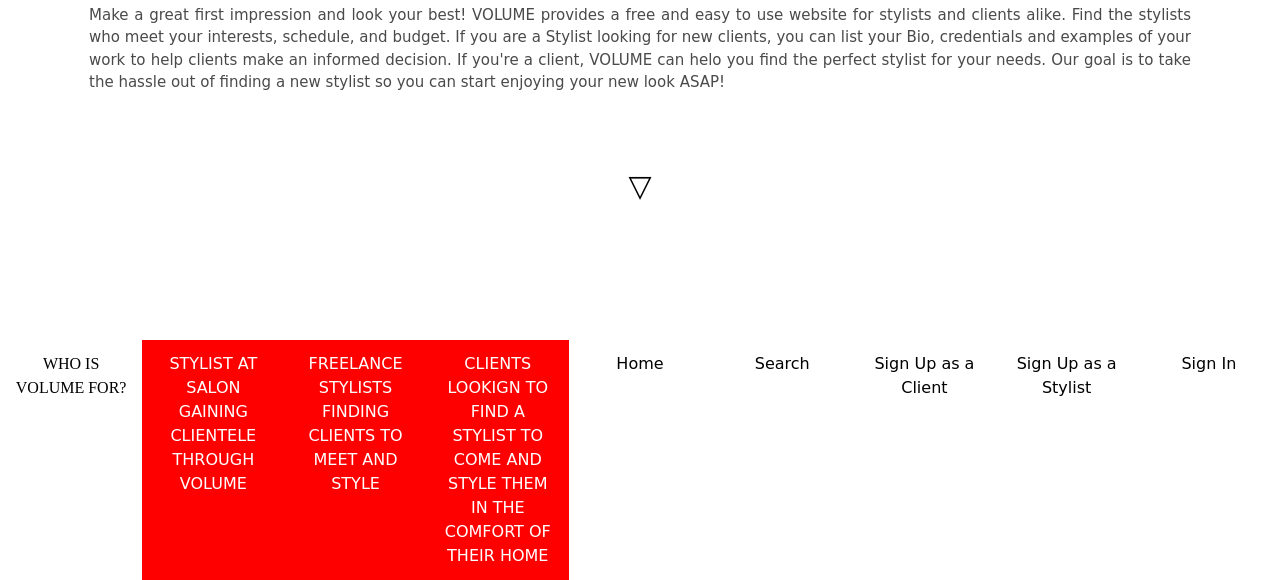
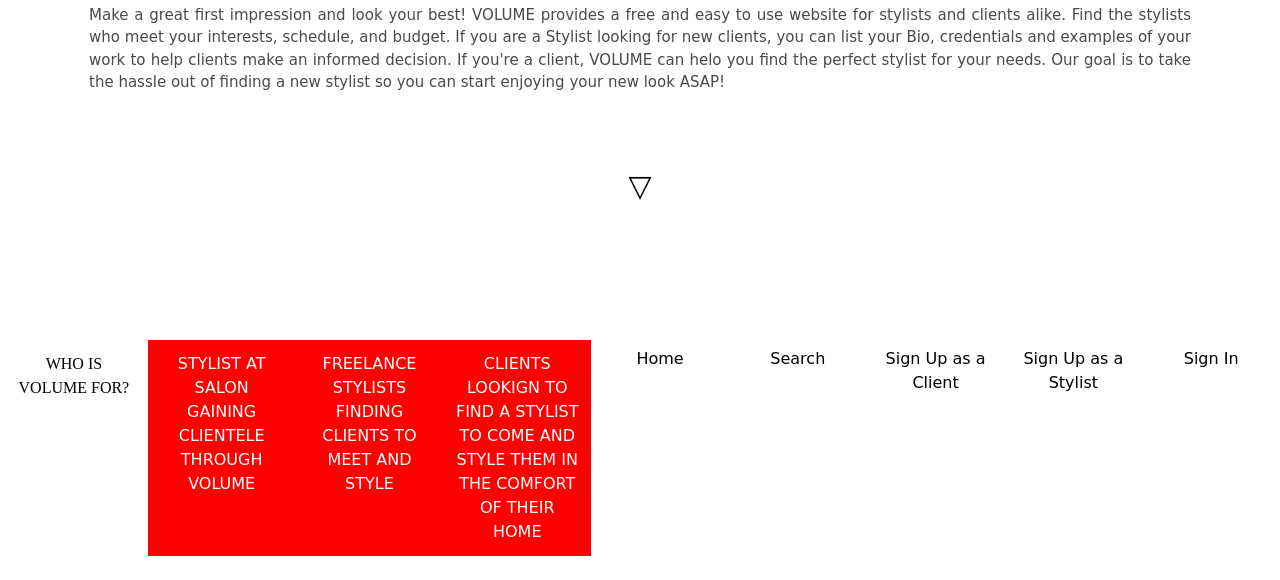
Before and after one commit to leenbean16/volume, a plain HTML site: page index.html in a window 1280 px wide. Shown: the part 499-1079 px from the top of the page. Drawn offline with nearby package versions, Linux system fonts and the light colour scheme; a web font is replaced by a local one.

Commit message:
- padding

```diff
--- a/index.html
+++ b/index.html
@@ -44,19 +44,19 @@
             <div class="column" style="background: red; color: white;">
                 <p class="block-quote">CLIENTS LOOKIGN TO FIND A STYLIST TO COME AND STYLE THEM IN THE COMFORT OF THEIR HOME</p>
             </div>
-            <div class="column" style="float: left;">
+            <div class="column" style="float: left; margin: -5px;">
                 <a style="color: black;" href="index.html">Home</a>
             </div>
-            <div class="column" style="float: left;">
+            <div class="column" style="float: left; margin: -5px;">
                 <a style="color: black;" href="list.html">Search</a>
             </div>
-            <div class="column" style="float: left;">
+            <div class="column" style="float: left; margin: -5px;">
                 <a style="color: black;" href="clientSignUp.html">Sign Up as a Client</a>
             </div>
-            <div class="column" style="float: left;">
+            <div class="column" style="float: left; margin: -5px;">
                 <a style="color: black;" href="stylistSignUp.html">Sign Up as a Stylist</a>
             </div>
-            <div class="column" style="float: left;">
+            <div class="column" style="float: left; margin: -5px;">
                 <a style="color: black;" class="sign-in">Sign In</a>
             </div>
         </div>
```
